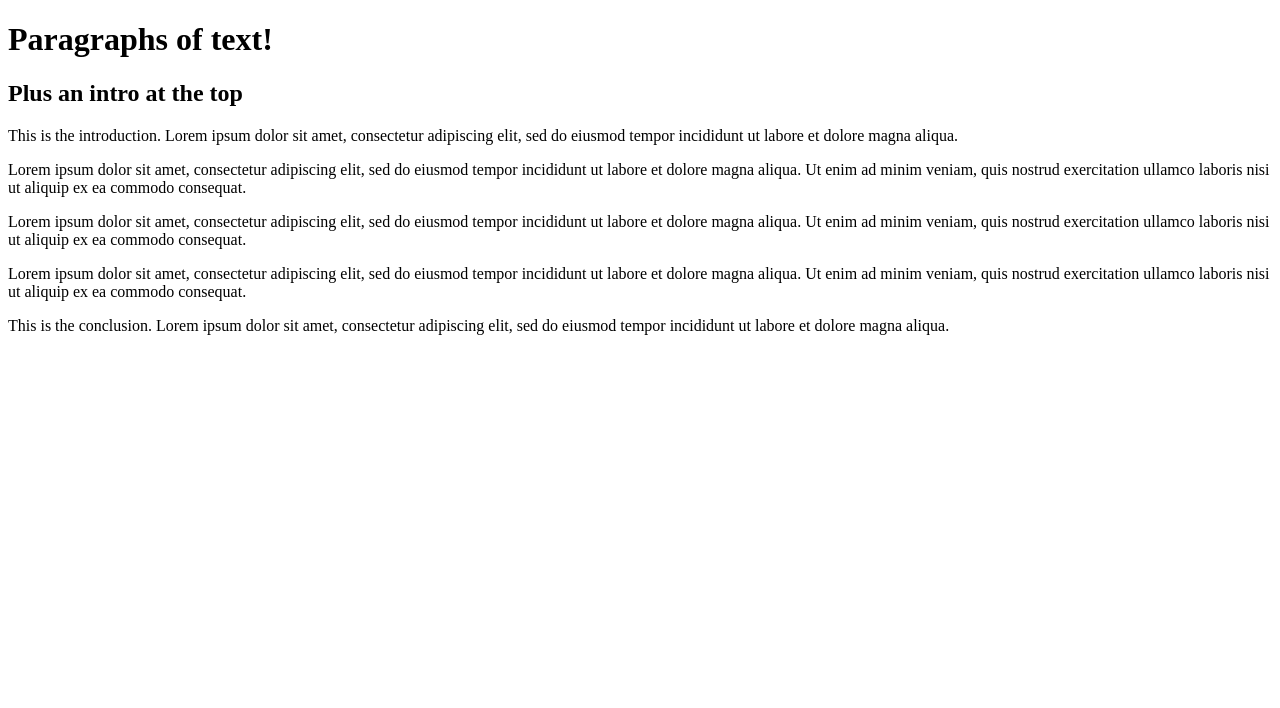
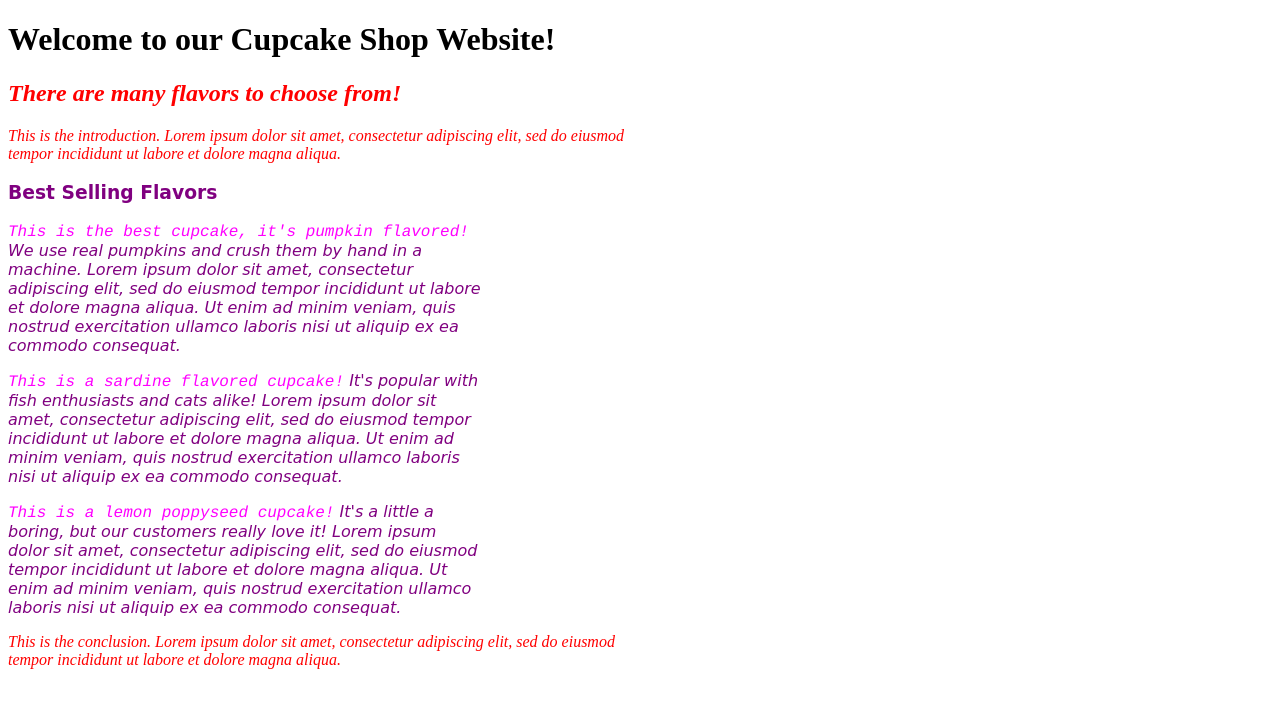
Before and after one commit to tiffbogus/paragraphs, a plain HTML site: page index.html in a window 1280 px wide. Drawn offline with Linux system fonts and the light colour scheme.

Commit message:
Add div and span modifiers to Cupcake webpage.

```diff
--- a/Bucks_Dog_Blog/styles.css
+++ /dev/null
@@ -1,20 +0,0 @@
-body {
-  font-family: Verdana, sans-serif;
-  background-color: #FFFF99;
-  }
-div {
-  color: #FFFF99;
-  background-color: #0066FF;
-  padding: 2px 2px 0.5px 2px;
-  border-width: 3px;
-  border-color: #000000;
-  border-style: solid;
-  }
-h3 {
-  text-align: center;
-  font-family: georgia;
-  color: #E6E6E6;
-  }
-p {
-  color: #333333;
-  }
--- a/css/new-styles.css
+++ b/css/new-styles.css
@@ -0,0 +1,27 @@
+p {
+  width: 50%;
+  font-style: italic;
+}
+
+p.author {
+  width:75%;
+  font-style: italic;
+  font-weight: bold;
+}
+
+.flashy {
+  color: red;
+  font-style: italic;
+}
+
+.best {
+  color: purple;
+  font-family: cursive;
+  font-style: bold;
+  width: 75%;
+}
+
+.best-types {
+  font-family: courier;
+  color: magenta;
+}
--- a/index.html
+++ b/index.html
@@ -2,22 +2,24 @@
 <html>
   <head>
     <link href="css/new-styles.css" rel="stylesheet" type="text/css" media="all">
-    <title>Paragraphs!</title>
+    <title>Cupcakes!</title>
   </head>
 
   <body>
-    <h1>Paragraphs of text!</h1>
-    <h2>Plus an intro at the top</h2>
+    <h1>Welcome to our Cupcake Shop Website!</h1>
+    <h2 class="flashy">There are many flavors to choose from!</h2>
 
-    <p>This is the introduction. Lorem ipsum dolor sit amet, consectetur adipiscing elit, sed do eiusmod tempor incididunt ut labore et dolore magna aliqua.</p>
+    <p class="flashy">This is the introduction. Lorem ipsum dolor sit amet, consectetur adipiscing elit, sed do eiusmod tempor incididunt ut labore et dolore magna aliqua.</p>
+  <div class="best">
+    <h3>Best Selling Flavors</h3>
+    <p><span class="best-types">This is the best cupcake, it's pumpkin flavored!</span> We use real pumpkins and crush them by hand in a machine. Lorem ipsum dolor sit amet, consectetur adipiscing elit, sed do eiusmod tempor incididunt ut labore et dolore magna aliqua. Ut enim ad minim veniam, quis nostrud exercitation ullamco laboris nisi ut aliquip ex ea commodo consequat. </p>
 
-    <p>Lorem ipsum dolor sit amet, consectetur adipiscing elit, sed do eiusmod tempor incididunt ut labore et dolore magna aliqua. Ut enim ad minim veniam, quis nostrud exercitation ullamco laboris nisi ut aliquip ex ea commodo consequat. </p>
+    <p><span class="best-types">This is a sardine flavored cupcake!</span> It's popular with fish enthusiasts and cats alike! Lorem ipsum dolor sit amet, consectetur adipiscing elit, sed do eiusmod tempor incididunt ut labore et dolore magna aliqua. Ut enim ad minim veniam, quis nostrud exercitation ullamco laboris nisi ut aliquip ex ea commodo consequat. </p>
 
-    <p>Lorem ipsum dolor sit amet, consectetur adipiscing elit, sed do eiusmod tempor incididunt ut labore et dolore magna aliqua. Ut enim ad minim veniam, quis nostrud exercitation ullamco laboris nisi ut aliquip ex ea commodo consequat. </p>
+    <p><span class="best-types">This is a lemon poppyseed cupcake!</span> It's a little a boring, but our customers really love it! Lorem ipsum dolor sit amet, consectetur adipiscing elit, sed do eiusmod tempor incididunt ut labore et dolore magna aliqua. Ut enim ad minim veniam, quis nostrud exercitation ullamco laboris nisi ut aliquip ex ea commodo consequat. </p>
+  </div>
 
-    <p>Lorem ipsum dolor sit amet, consectetur adipiscing elit, sed do eiusmod tempor incididunt ut labore et dolore magna aliqua. Ut enim ad minim veniam, quis nostrud exercitation ullamco laboris nisi ut aliquip ex ea commodo consequat. </p>
-
-    <p>This is the conclusion. Lorem ipsum dolor sit amet, consectetur adipiscing elit, sed do eiusmod tempor incididunt ut labore et dolore magna aliqua.</p>
+    <p class="flashy">This is the conclusion. Lorem ipsum dolor sit amet, consectetur adipiscing elit, sed do eiusmod tempor incididunt ut labore et dolore magna aliqua.</p>
 
   </body>
 </html>
```
Also changed, not shown: Bucks_Dog_Blog/Buck'sDogBlog.html (deleted, +0 -46 lines).
